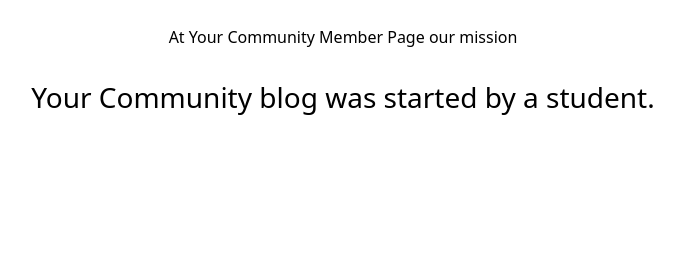
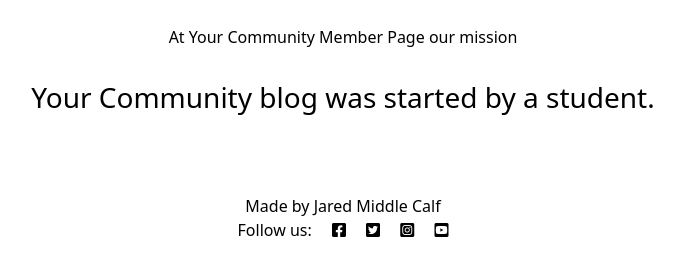
Before and after one commit to Jaredslocker21/yourcommunity, a Django app: page /about/ in a window 1280 px wide. Shown: the part 563-821 px from the top of the page, without its empty margins (297-981 px from the left). Run offline with Django 3.2, Linux system fonts and the light colour scheme.

Commit message:
changed footer  text to black

```diff
--- a/templates/base.html
+++ b/templates/base.html
@@ -85,8 +85,8 @@
 
     <!-- Footer -->
     <footer class="footer mt-auto py-3 dark-bg">
-        <p class="m-0 text-center text-white">Made by Jared Middle Calf</p>
-        <p class="m-0 text-center text-white">Follow us: <i class="fab fa-facebook-square ms-3"></i>
+        <p class="m-0 text-center text-black">Made by Jared Middle Calf</p>
+        <p class="m-0 text-center text-black">Follow us: <i class="fab fa-facebook-square ms-3"></i>
             <i class="fab fa-twitter-square ms-3"></i>
             <i class="fab fa-instagram-square ms-3"></i>
             <i class="fab fa-youtube-square ms-3"></i></p>
```
